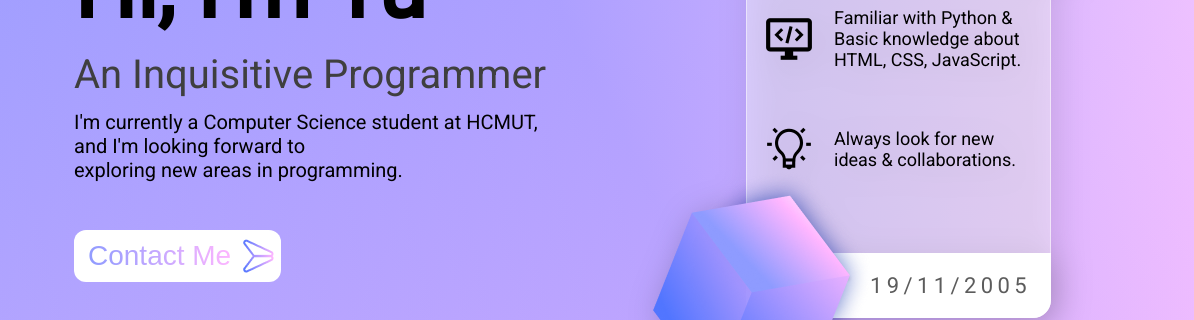
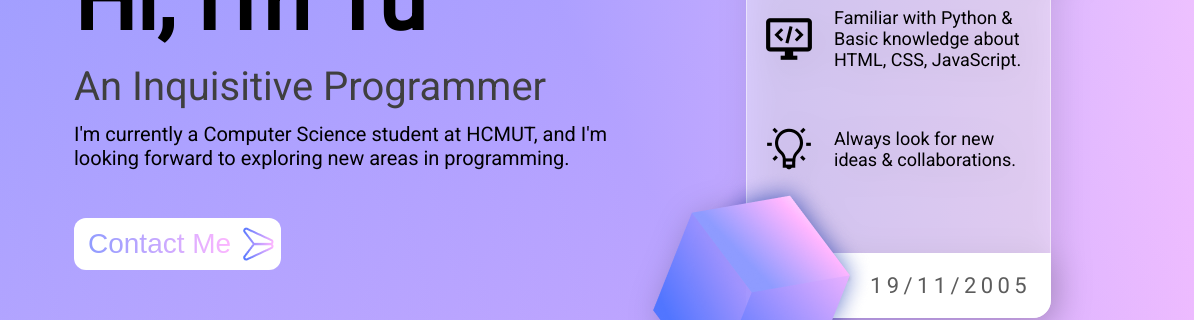
Before and after one commit to therealtunguyen/NgATu.github.io, a plain HTML site: page index.html in a window 1280 px wide. Shown: the part 321-641 px from the top of the page, 86-1280 px from the left. Drawn offline with nearby package versions, Linux system fonts and the light colour scheme.

Commit message:
Remove unnecessary p tag

```diff
--- a/index.html
+++ b/index.html
@@ -36,9 +36,10 @@
         <h1>Hi, I'm Tu</h1>
         <h2>An Inquisitive Programmer</h2>
         <div class="intro-text">
-          <p>I'm currently a Computer Science student at HCMUT,</p>
-          <p>and I'm looking forward to</p>
-          <p>exploring new areas in programming.</p>
+          <p>
+            I'm currently a Computer Science student at HCMUT, and I'm looking
+            forward to exploring new areas in programming.
+          </p>
         </div>
         <button class="contact">
           <div>Contact Me</div>
```
